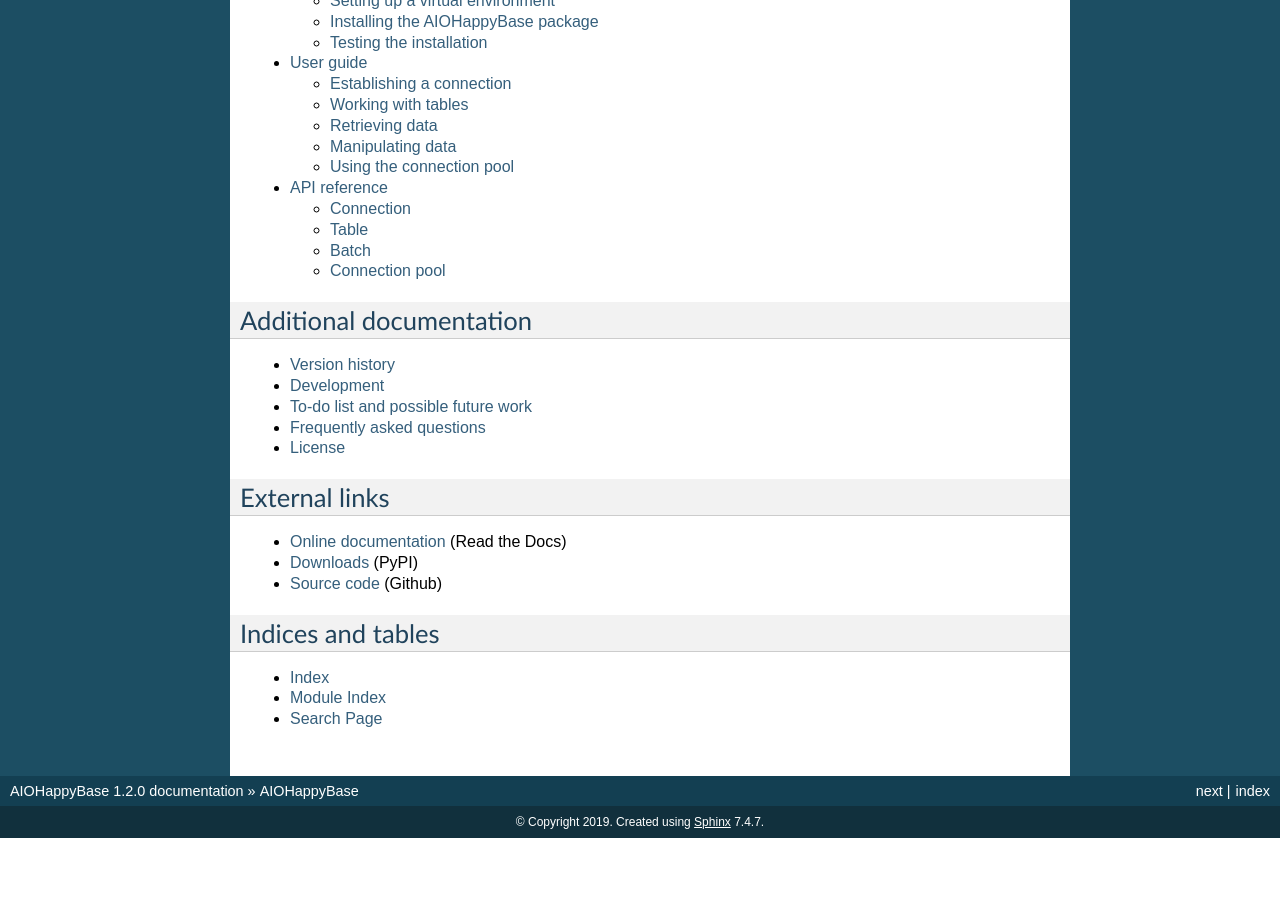
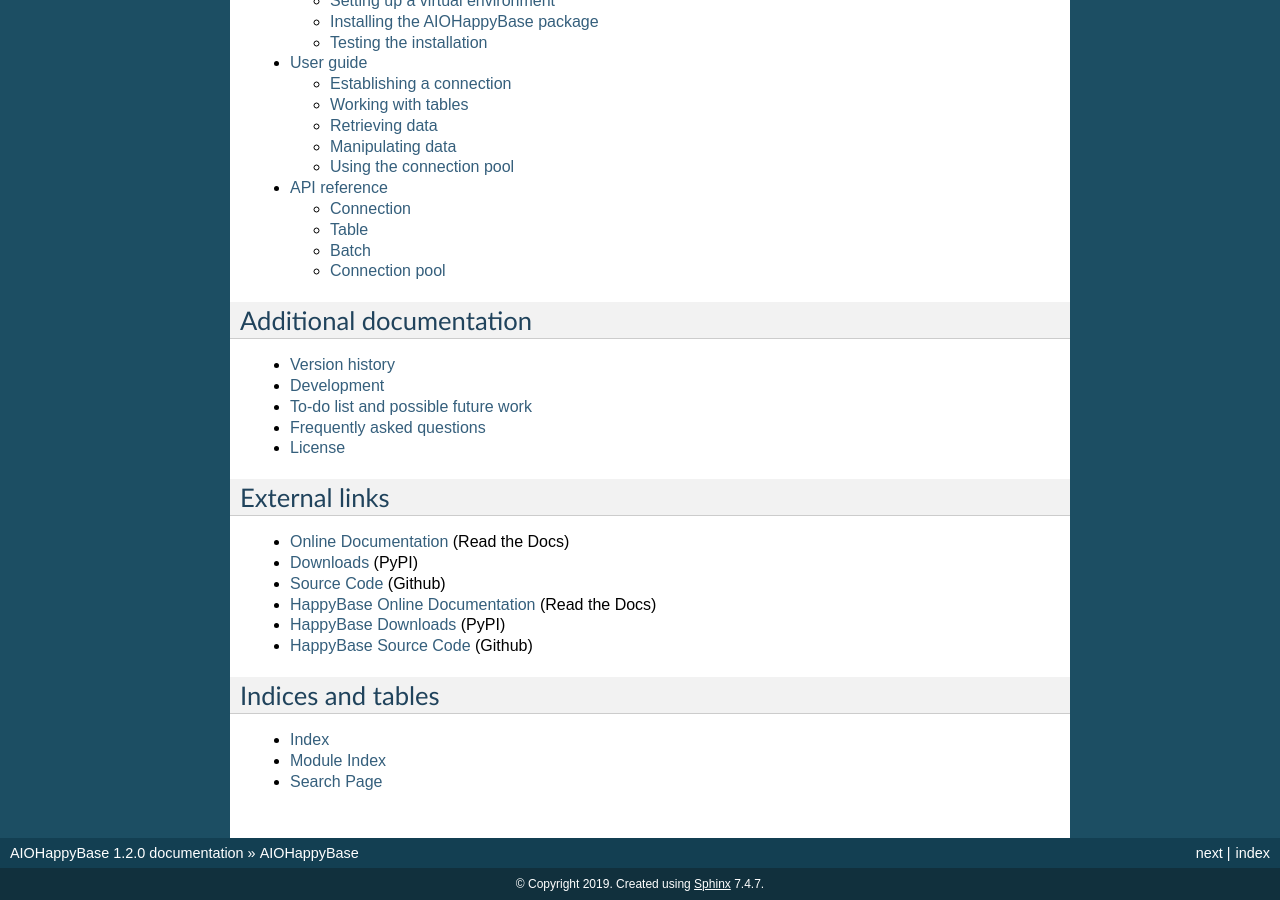
Before and after one commit to python-happybase/happybase, a Sphinx documentation site: the page built from doc/index.rst, in a window 1280 px wide and 900 px high, scrolled down 874 px. Built offline with Sphinx 7.4.7, drawn with Linux system fonts in a browser that asks for light colours; before the commit the page ends 1712 px from its top, so only the background shows below that.

Commit message:
Update links on the index

```diff
--- a/doc/index.rst
+++ b/doc/index.rst
@@ -87,9 +87,13 @@
 External links
 ==============
 
-* `Online documentation <https://happybase.readthedocs.io/>`_ (Read the Docs)
-* `Downloads <http://pypi.python.org/pypi/happybase/>`_ (PyPI)
-* `Source code <https://github.com/wbolster/happybase>`_ (Github)
+* `Online Documentation <https://aiohappybase.readthedocs.io/>`_ (Read the Docs)
+* `Downloads <http://pypi.python.org/pypi/aiohappybase/>`_ (PyPI)
+* `Source Code <https://github.com/aiudirog/aiohappybase>`_ (Github)
+
+* `HappyBase Online Documentation <https://happybase.readthedocs.io/>`_ (Read the Docs)
+* `HappyBase Downloads <http://pypi.python.org/pypi/happybase/>`_ (PyPI)
+* `HappyBase Source Code <https://github.com/wbolster/happybase>`_ (Github)
 
 
 Indices and tables
```
